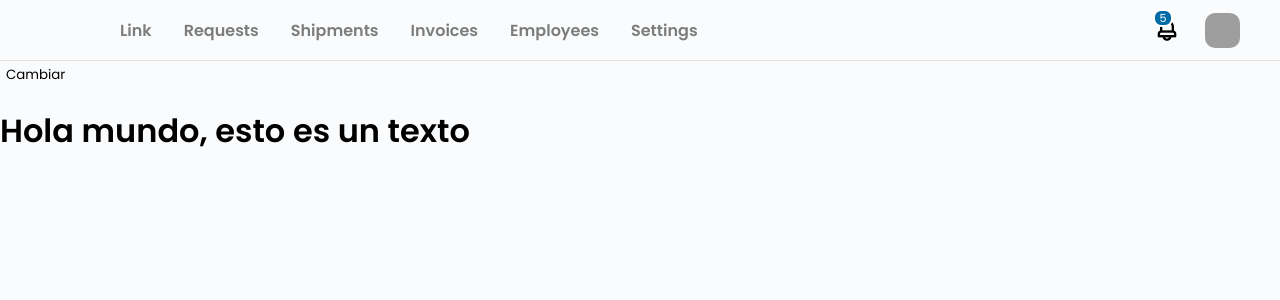
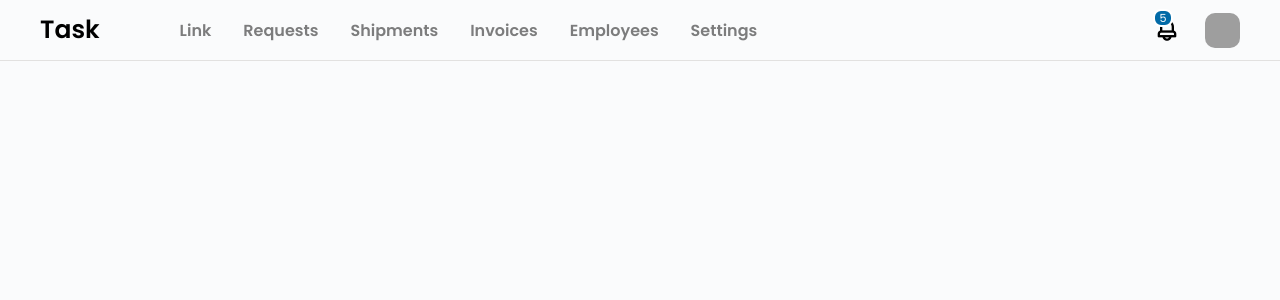
Before and after one commit to hangelate/todoappangela, an Angular app: page /task in a window 1280 px wide. Shown: the top 300 px of the page. Built offline with nearby package versions, Linux system fonts and the light colour scheme; grey boxes are pictures that could not be loaded.

Commit message:
Curso angular, carpeta 4, video 2

```diff
--- a/src/app/modules/task/components/header/header.component.html
+++ b/src/app/modules/task/components/header/header.component.html
@@ -2,13 +2,19 @@
     <div class="d-flex logo-section d-all-center">
         <div class="logo" [routerLink]="['/','auth','login']">
             <!-- {{testCourseService.dataTest}} -->
+             Task
         </div>
         <div class="menu">
             <ul>
                 <li
-                *ngFor="let item of menu;let primero = first">
+                *ngFor="let item of menu;let indice = index">
+                    <!-- {{indice}} -->
                     {{item.name}}
                 </li>
+                <!-- <li [ngClass]="{'active':(first)}"
+                *ngFor="let m of menu;let first = first">
+                    {{m.name}}
+                </li> -->
             </ul>
         </div>
     </div>
--- a/src/app/modules/task/page/task-page.component.html
+++ b/src/app/modules/task/page/task-page.component.html
@@ -1,6 +1 @@
 <app-header></app-header>
-
-<button (click)="changeText()">Cambiar</button>
-<div *ngIf="showText">
-    <h1>Hola mundo, esto es un texto</h1>
-</div>
--- a/src/app/modules/task/page/task-page.component.ts
+++ b/src/app/modules/task/page/task-page.component.ts
@@ -7,15 +7,9 @@ import { Component, OnInit } from '@angular/core';
 })
 export class TaskPageComponent implements OnInit {
 
-  showText = true;
-
   constructor() { }
 
   ngOnInit(): void {
   }
 
-  changeText():void{
-    this.showText = !this.showText;
-  }
-
 }
```
